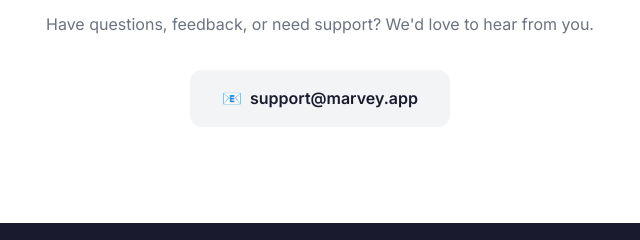
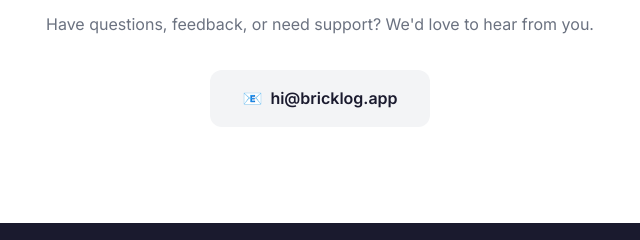
Before and after one commit to marveystudios/bricklog, a plain HTML site: page index.html in a window 1280 px wide. Shown: the part 2621-2861 px from the top of the page, 320-960 px from the left. Drawn offline with Linux system fonts and the light colour scheme.

Commit message:
Update index.html

```diff
--- a/index.html
+++ b/index.html
@@ -478,7 +478,7 @@
             <p>Have questions, feedback, or need support? We'd love to hear from you.</p>
             <a href="mailto:hi@bricklog.app" class="contact-email">
                 <span>📧</span>
-                support@marvey.app
+                hi@bricklog.app
             </a>
         </div>
     </section>
```
